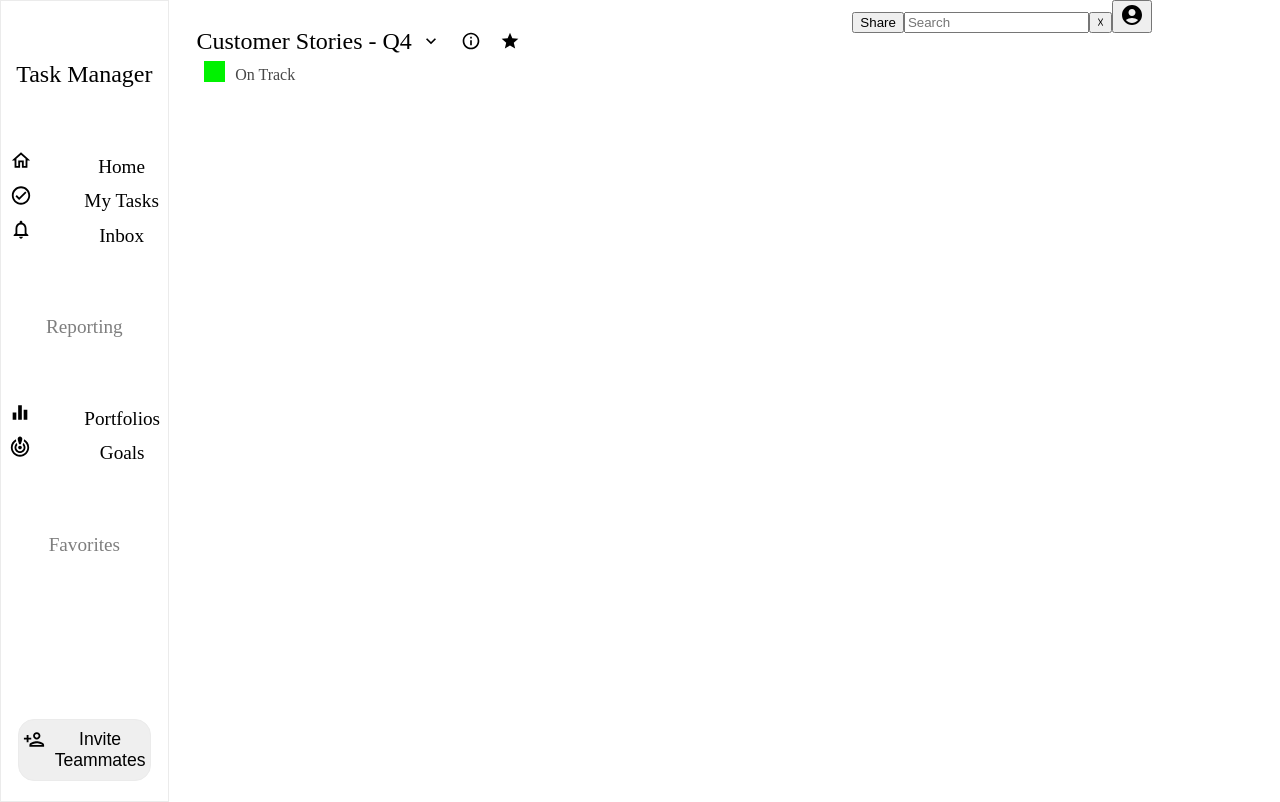
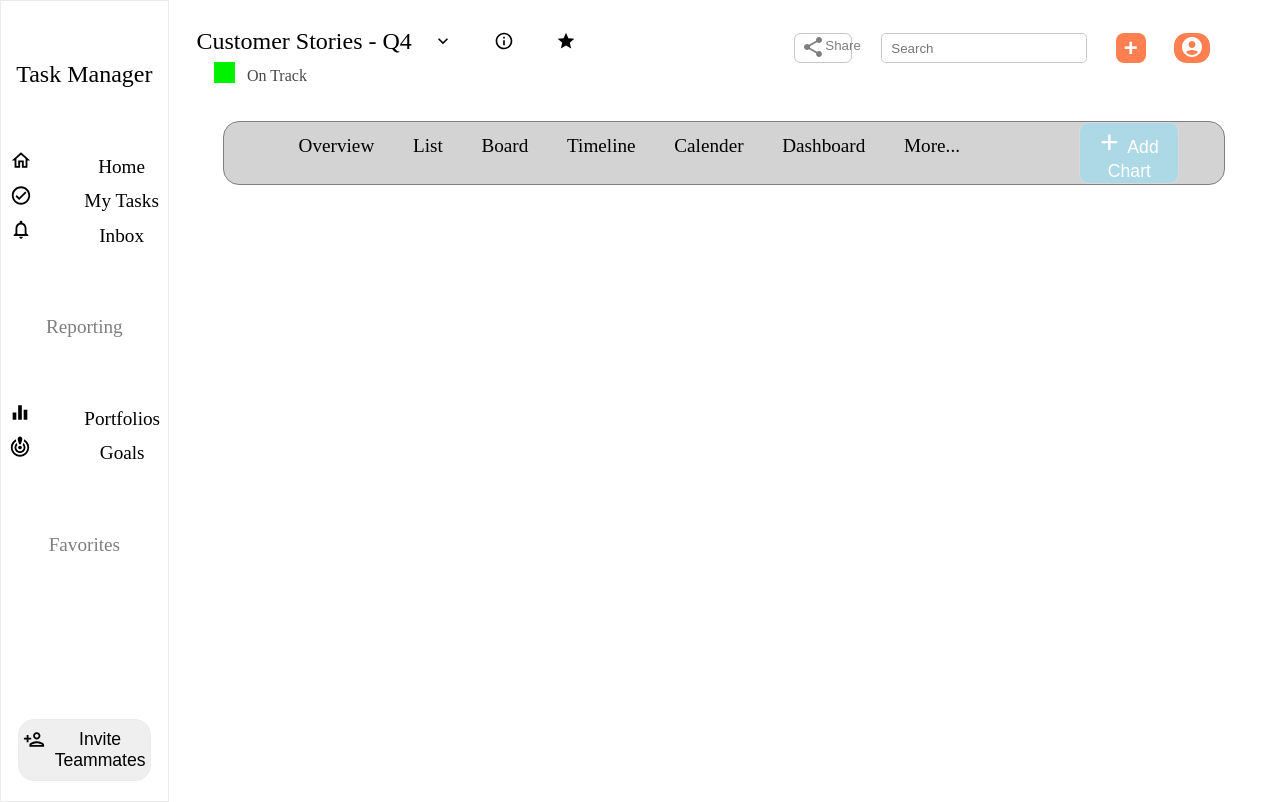
Before and after one commit to JamariaSims/Task-Manager, a React (Create React App) app: page / in a window 1280 px wide. Built offline with nearby package versions, Linux system fonts and the light colour scheme.

Commit message:
Added Nav/W Css

```diff
--- a/src/App.css
+++ b/src/App.css
@@ -210,13 +210,16 @@ table {
 }
 .Header_Right {
     width: 100%;
+    margin: 0% auto;
+    display: flex;
+    justify-content: space-around;
 }
 .Task_Heading {
     display: flex;
     flex-direction: column;
     margin-block: 5%;
     margin-inline: 5%;
-    width: 60%;
+    width: 400px;
 }
 .Task_Heading h2 {
     font-size: var(--FontSize1);
@@ -254,3 +257,87 @@ table {
     height: 1.3rem;
     background-color: rgb(0, 242, 0);
 }
+.Header_Right-Container {
+    display: flex;
+    justify-content: space-around;
+    width: 80%;
+    height: 30px;
+    margin: 0% auto;
+    margin-block: 6%;
+    margin-inline: 5%;
+}
+#Button-Share {
+    display: flex;
+    flex-direction: row;
+    justify-content: space-around;
+    background: none;
+    border: rgb(198, 198, 198) 1px solid;
+    color: rgb(126, 126, 126);
+    border-radius: 0.4rem;
+    width: 13%;
+    text-align: center;
+}
+#Tag-Share {
+    margin: 0% auto;
+    padding-top: 7%;
+}
+#Search-Bar {
+    width: 200px;
+    border-radius: 0.3rem;
+    border: 1px solid rgb(198, 198, 198);
+}
+#Button-Add-New {
+    background-color: coral;
+    text-align: center;
+    width: 30px;
+    height: 30px;
+    border-radius: 0.5rem;
+    border: none;
+    color: white;
+    font-size: 1.5rem;
+    font-weight: bolder;
+}
+#Button-Profile {
+    background: none;
+    border-radius: 0.8rem;
+    width: 8%;
+    background-color: coral;
+    border: none;
+}
+#Icon-Profile {
+    color: white;
+}
+.Navigation {
+    display: flex;
+    justify-content: space-around;
+    border: grey solid 1px;
+    width: 90%;
+    margin: 0% auto;
+    border-radius: 1rem;
+    background-color: lightgrey;
+}
+.Navigation_Container {
+    display: flex;
+    justify-content: space-around;
+    width: 70%;
+    text-align: center;
+    margin: 0% auto;
+    padding: 1%;
+}
+#Button-Add_Chart {
+    background-color: lightblue;
+    border: rgb(218, 218, 218) solid 1px;
+    border-radius: 0.6rem;
+    margin: 0% auto;
+    width: 10%;
+    font-size: 1rem;
+}
+#Icon-Add-Chart {
+    font-size: 2rem;
+    padding-inline-end: 10%;
+    color: white;
+}
+#Tag-Add-Chart {
+    font-size: 1.1rem;
+    color: white;
+}
--- a/src/App.js
+++ b/src/App.js
@@ -10,6 +10,8 @@ import InfoOutlinedIcon from "@mui/icons-material/InfoOutlined";
 import StarPurple500OutlinedIcon from "@mui/icons-material/StarPurple500Outlined";
 import AccountCircleIcon from "@mui/icons-material/AccountCircle";
 import AddBoxIcon from "@mui/icons-material/AddBox";
+import ShareIcon from "@mui/icons-material/Share";
+import SearchIcon from "@mui/icons-material/Search";
 function App() {
     return (
         <div className="App">
@@ -63,15 +65,39 @@ function App() {
                         </div>
                     </div>
                     <div className="Header_Right">
-                        <button>Share</button>
-                        <input type={"text"} placeholder="Search" />
-                        <button>
-                            <p>&#x2613;</p>
-                        </button>
-                        <button>
-                            <AccountCircleIcon />
-                        </button>
+                        <div className="Header_Right-Container">
+                            <button id="Button-Share">
+                                <ShareIcon id="Icon-Share" />
+                                <p id="Tag-Share">Share</p>
+                            </button>
+                            <input
+                                id={"Search-Bar"}
+                                type={"text"}
+                                placeholder={"  Search"}
+                            />
+                            <button id={"Button-Add-New"}>
+                                <p>+</p>
+                            </button>
+                            <button id={"Button-Profile"}>
+                                <AccountCircleIcon id="Icon-Profile" />
+                            </button>
+                        </div>
                     </div>
+                </div>
+                <div className="Navigation">
+                    <div className="Navigation_Container">
+                        <a>Overview</a>
+                        <a>List</a>
+                        <a>Board</a>
+                        <a>Timeline</a>
+                        <a>Calender</a>
+                        <a>Dashboard</a>
+                        <a>More...</a>
+                    </div>
+                    <button id="Button-Add_Chart">
+                        <label id="Icon-Add-Chart">+</label>
+                        <label id="Tag-Add-Chart">Add Chart</label>
+                    </button>
                 </div>
             </div>
         </div>
```
